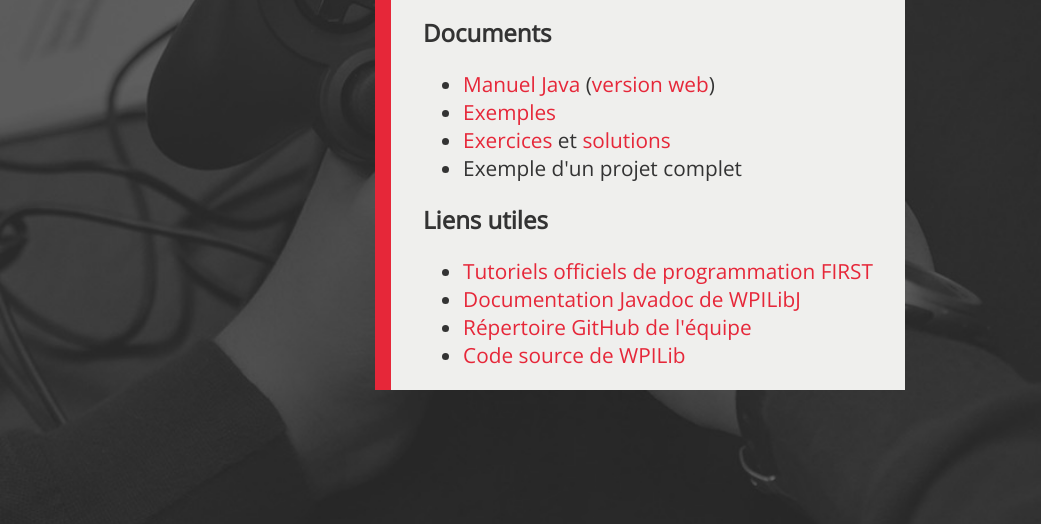
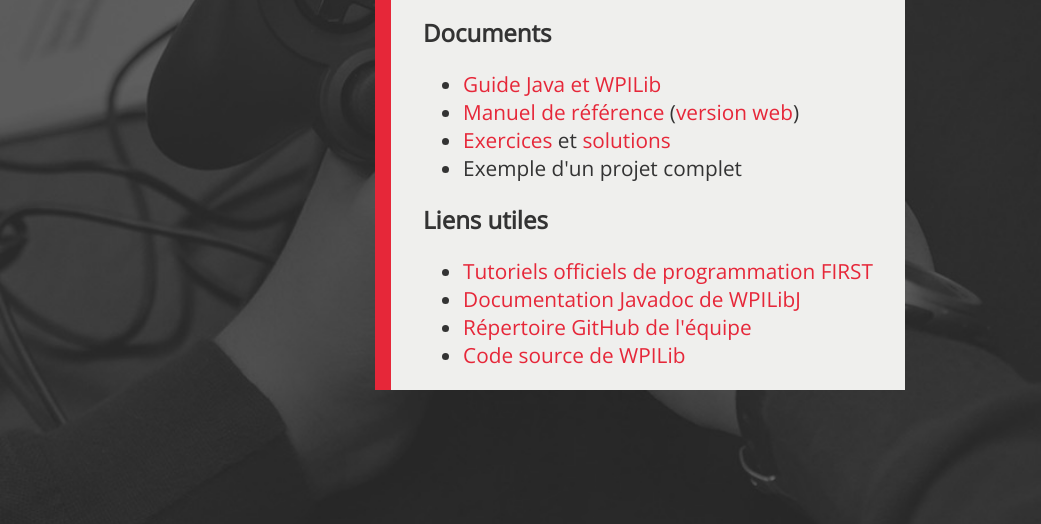
Before and after one commit to Ultime5528/ultime5528.github.io, a plain HTML site: page index.html in a window 1280 px wide. Shown: the part 240-764 px from the top of the page, without its empty margins (0-1041 px from the left). Drawn offline with nearby package versions, Linux system fonts and the light colour scheme.

Commit message:
Ajout du lien vers le guide

```diff
--- a/index.html
+++ b/index.html
@@ -19,8 +19,8 @@
         <h2>Documents</h2>
         <!-- Ajouter les solutions -->
         <ul>
-            <li><a target='_blank' href="content/Apprenez-a-programmer-en-Java.pdf">Manuel Java</a> (<a target='_blank' href="https://openclassrooms.com/courses/apprenez-a-programmer-en-java">version web</a>)</li>
-            <li><a target="_blank" href="content/Exemples/Java-Exemples.pdf">Exemples</a></li>
+			<li><a target='_blank' href="content/Guide/Guide-Java.pdf">Guide Java et WPILib</a></li>
+            <li><a target='_blank' href="content/Apprenez-a-programmer-en-Java.pdf">Manuel de référence</a> (<a target='_blank' href="https://openclassrooms.com/courses/apprenez-a-programmer-en-java">version web</a>)</li>
             <li><a target="_blank" href="content/Exercices/Java-Exercices.pdf">Exercices</a> et <a target="_blank" href="https://github.com/Ultime5528/ultime5528.github.io/tree/master/code/Solutions">solutions</a></li>
             <li>Exemple d'un projet complet</li>
         </ul>
```
